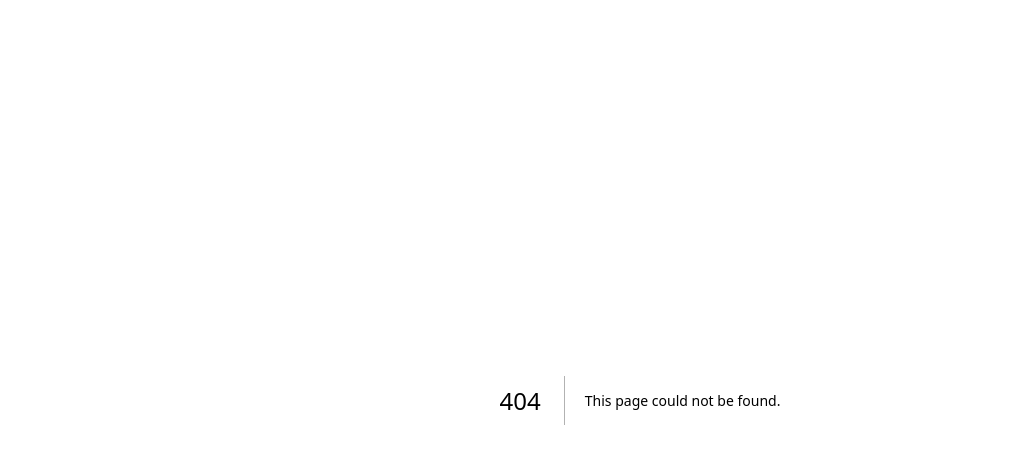
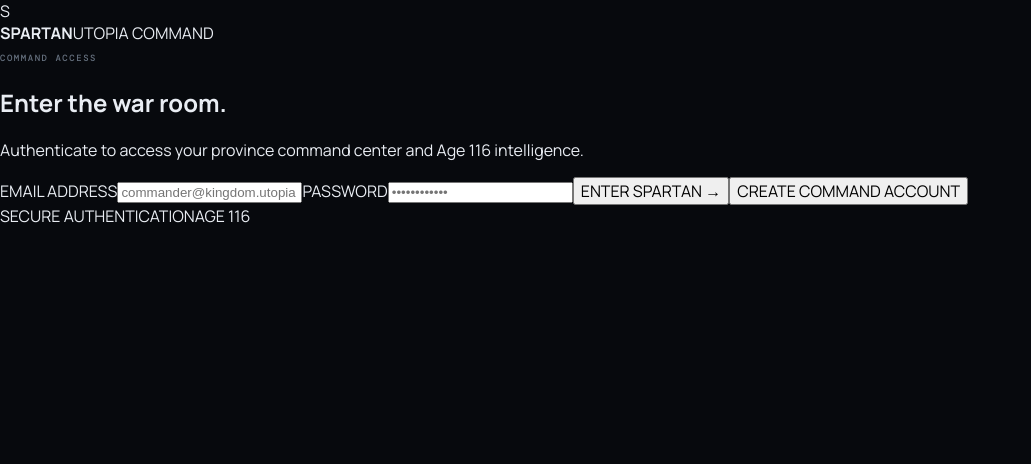
Before and after one commit to shadowjuice69/Spartan, a Next.js app: page /login in a window 1280 px wide. Before the commit this address had no page. Shown: the top 464 px of the page, without its empty margins (0-1031 px from the left). Built offline with nearby package versions, Linux system fonts and the light colour scheme.

Commit message:
Build Spartan command login page

```diff
--- /dev/null
+++ b/app/login/page.tsx
@@ -0,0 +1,53 @@
+import { login, signup } from './actions'
+
+type LoginPageProps = {
+  searchParams: Promise<{ error?: string; success?: string }>
+}
+
+export default async function LoginPage({ searchParams }: LoginPageProps) {
+  const params = await searchParams
+
+  return (
+    <main className="login-shell">
+      <div className="login-art" aria-hidden="true" />
+      <div className="login-overlay" />
+
+      <section className="login-panel">
+        <div className="login-brand">
+          <div className="login-mark">S</div>
+          <div>
+            <strong>SPARTAN</strong>
+            <span>UTOPIA COMMAND</span>
+          </div>
+        </div>
+
+        <div className="login-heading">
+          <span className="panel-kicker">COMMAND ACCESS</span>
+          <h1>Enter the war room.</h1>
+          <p>Authenticate to access your province command center and Age 116 intelligence.</p>
+        </div>
+
+        {params.error === 'invalid' && <div className="login-message error">Access denied. Check your email and password.</div>}
+        {params.error === 'missing' && <div className="login-message error">Enter your email and password to continue.</div>}
+        {params.error === 'signup' && <div className="login-message error">Unable to create the account. Check your details and try again.</div>}
+        {params.success === 'signup' && <div className="login-message success">Account created. Check your email if confirmation is required, then sign in.</div>}
+
+        <form className="login-form">
+          <label htmlFor="email">EMAIL ADDRESS</label>
+          <input id="email" name="email" type="email" autoComplete="email" placeholder="commander@kingdom.utopia" required />
+
+          <label htmlFor="password">PASSWORD</label>
+          <input id="password" name="password" type="password" autoComplete="current-password" placeholder="••••••••••••" required />
+
+          <button className="login-primary" formAction={login}>ENTER SPARTAN <span>→</span></button>
+          <button className="login-secondary" formAction={signup}>CREATE COMMAND ACCOUNT</button>
+        </form>
+
+        <div className="login-footer">
+          <span><i /> SECURE AUTHENTICATION</span>
+          <span>AGE 116</span>
+        </div>
+      </section>
+    </main>
+  )
+}
```
